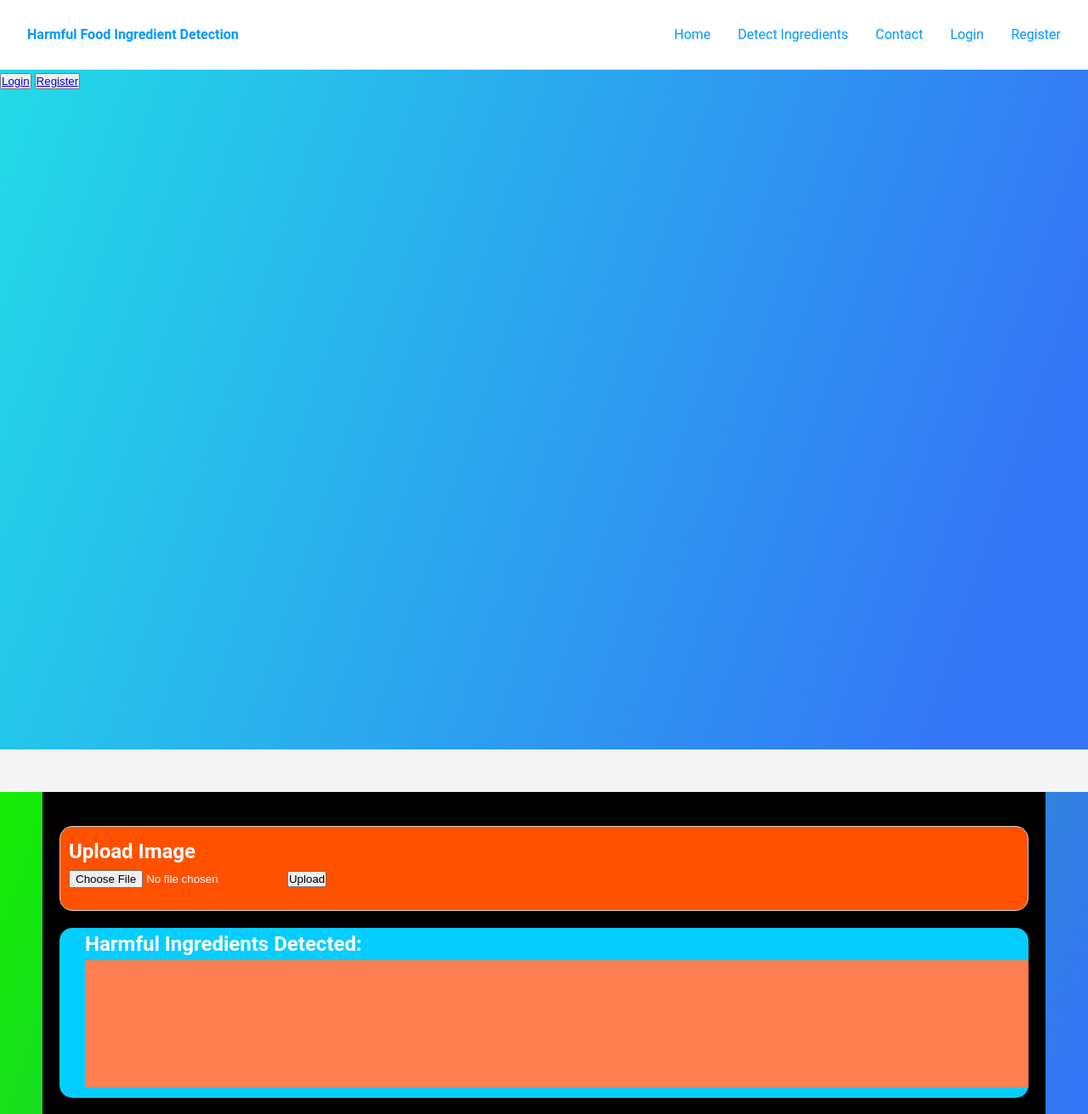
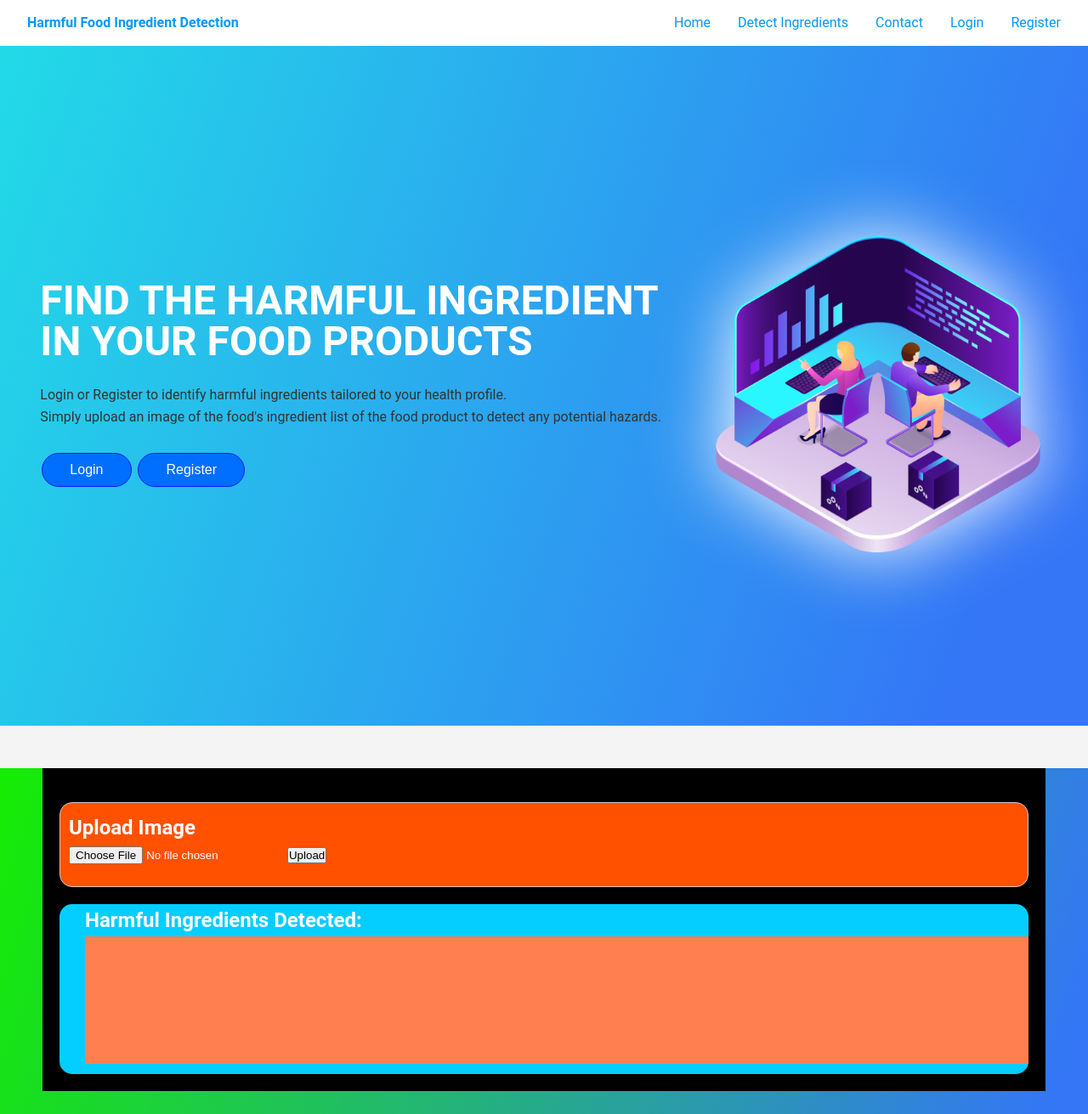
Before and after one commit to Gladwin-George/AI-software-to-detect-harmful-ingredients-in-packaged-food-products-and-beverages, a Flask app: page / in a window 1280 px wide. Shown: the top 1311 px of the page at 85% size. Run offline with Flask 3, Linux system fonts and the light colour scheme.

Commit message:
styled home page

```diff
--- a/static/style.css
+++ b/static/style.css
@@ -20,7 +20,7 @@ nav {
     justify-content: space-between;
     align-items: center;
     background-color: #ffffff;
-    padding: 14px 16px;
+    padding: 0px 16px;
 }
 
 /* Reset the list style */
@@ -61,8 +61,53 @@ nav {
     background: linear-gradient(108.7deg, rgb(34, 219, 231) -0.9%, rgb(52, 118, 246) 88.7%);
     height: 100vh;
     width: auto;
+    display: flex;
+    justify-content: space-around;
+    align-items: center;
+    padding: 20px;
 }
 
+.home_image img{
+    width: 400px;
+    height: 400px;
+    filter: drop-shadow(0 0 2.75rem rgb(255, 255, 255));
+}
+.home_info h1{
+    color: white;
+    font-size: 3rem;
+    font-weight: bold;
+    line-height: 100%;
+}
+
+/* Style the buttons */
+.home_info button {
+    background-color: rgb(0, 110, 255); /* Button color */
+    color: white; /* Text color */
+    border-radius: 20px; /* Rounded corners */
+    border: 1px solid; /* Remove borders */
+    border-color: #001aff;
+    padding: 10px 32px; /* Button size */
+    text-align: center; /* Center the text */
+    text-decoration: none; /* Remove underline */
+    display: inline-block;
+    font-size: 16px;
+    margin: 4px 2px;
+    cursor: pointer; /* Change cursor when hovering over the button */
+    transition: background-color 0.3s ease; /* Add transition effect */
+}
+
+/* Change button color on hover */
+.home_info button:hover {
+    background-color: #00c3ff;
+    border-color: #ffffff;
+
+}
+
+/* Style the links inside the buttons */
+.home_info button a {
+    color: white; /* Text color */
+    text-decoration: none; /* Remove underline */
+}
 #detect_ingredients{
     background: linear-gradient(108.7deg, rgb(20, 238, 0) -0.9%, rgb(52, 118, 246) 88.7%);
     height: 100vh;
@@ -102,3 +147,27 @@ nav {
     height: 150px;
     overflow-y: auto;
 }
+
+
+/* Add this to your CSS file */
+
+/* This will change the scrollbar for the whole page */
+html {
+    scrollbar-width: thin;
+    scrollbar-color: rgb(0, 153, 255) #ffffff;
+}
+
+/* For Webkit browsers like Chrome and Safari */
+body::-webkit-scrollbar {
+    width: 12px; /* Adjust scrollbar width */
+}
+
+body::-webkit-scrollbar-track {
+    background: #ffffff; /* Adjust scrollbar track color */
+}
+
+body::-webkit-scrollbar-thumb {
+    background-color: rgb(0, 153, 255); /* Adjust scrollbar thumb color */
+    border-radius: 20px; /* Make it round */
+    border: 3px solid #ffffff; /* Add a border */
+}
--- a/templates/index.html
+++ b/templates/index.html
@@ -25,6 +25,11 @@
 
     <section id="home">
 
+        <div class="home_info">
+            <h1>FIND THE HARMFUL INGREDIENT <br> IN YOUR FOOD PRODUCTS</h1> <br>
+            <p>Login or Register to identify harmful ingredients tailored to your health profile. <br>Simply upload an image of the food's ingredient list of the food product to detect any potential hazards.</p>
+            <br>
+
             <button>
                 <a href="{{ url_for('login') }}">Login</a>
             </button>
@@ -32,6 +37,11 @@
             <button>
                 <a href="{{ url_for('register') }}">Register</a>
             </button>
+        </div>
+
+        <div class="home_image">
+            <img src="static\images\home_image.png" alt="Home Image">
+        </div>
 
     </section>
 
```
Also changed, not shown: static/images/home_image.png (added). Lines whose indentation alone changed are shown as unchanged.
